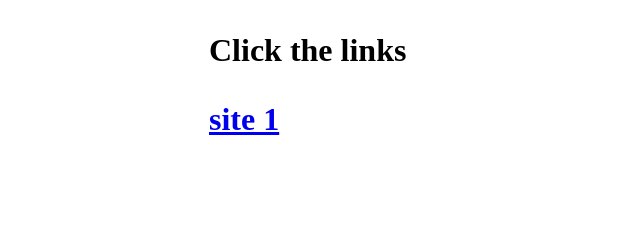
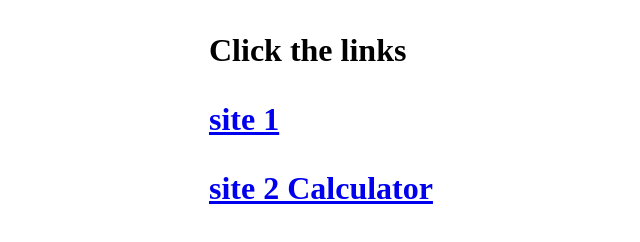
Before and after one commit to thinkLearn/practice-portfolio-sites-js-targeted, a plain HTML site: page index.html in a window 1280 px wide. Shown: the whole page, without its empty margins (115-755 px from the left). Drawn offline with Linux system fonts and the light colour scheme.

Commit message:
adding Calculator site

```diff
--- a/index.html
+++ b/index.html
@@ -6,6 +6,7 @@
 <div style='width:50%;margin:2em auto'>
 <h1>Click the links<h1>
 <p><a href='https://thinklearn.github.io/practice-portfolio-sites-js-targeted/sites/site-1/dist/'>site 1</a></p>
+<p><a href='https://thinklearn.github.io/practice-portfolio-sites-js-targeted/sites/site-4-Calculator/src/'>site 2 Calculator</a></p>
   </div>
   </body>
   </html>
```
